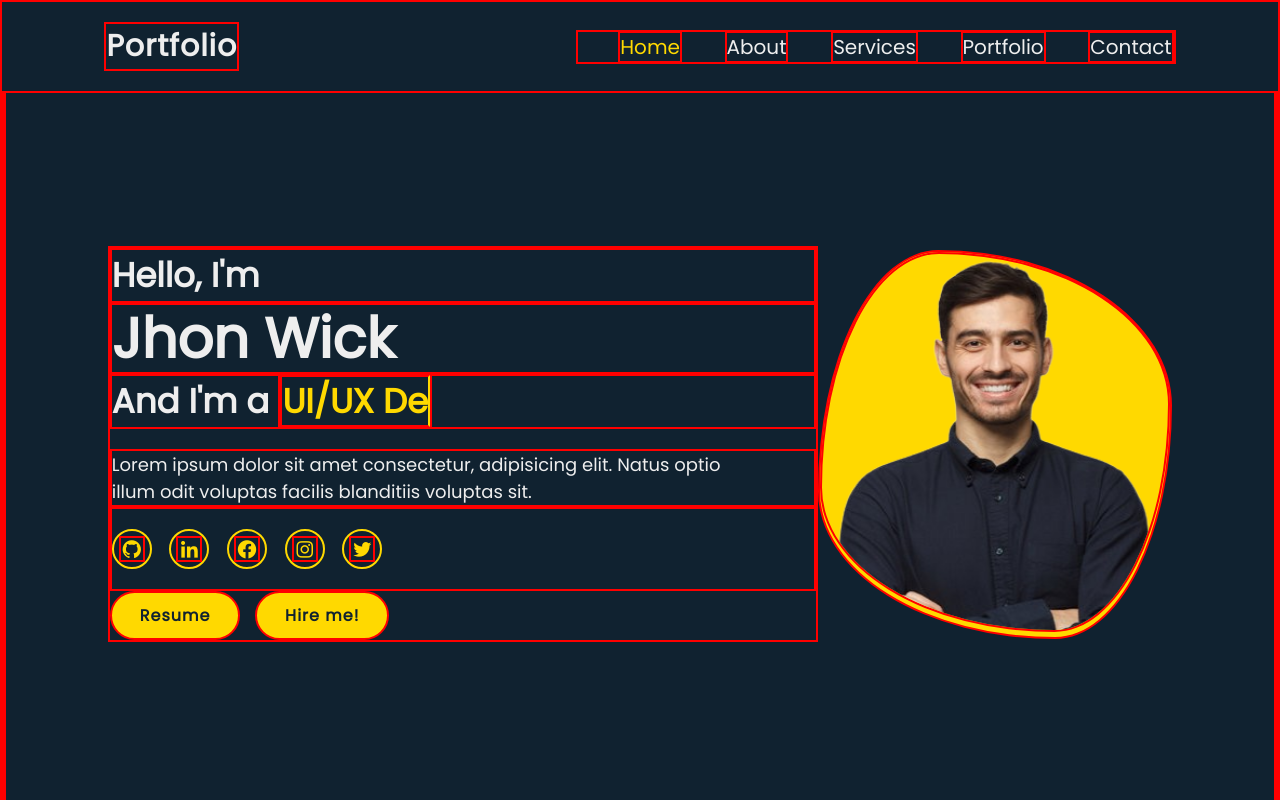
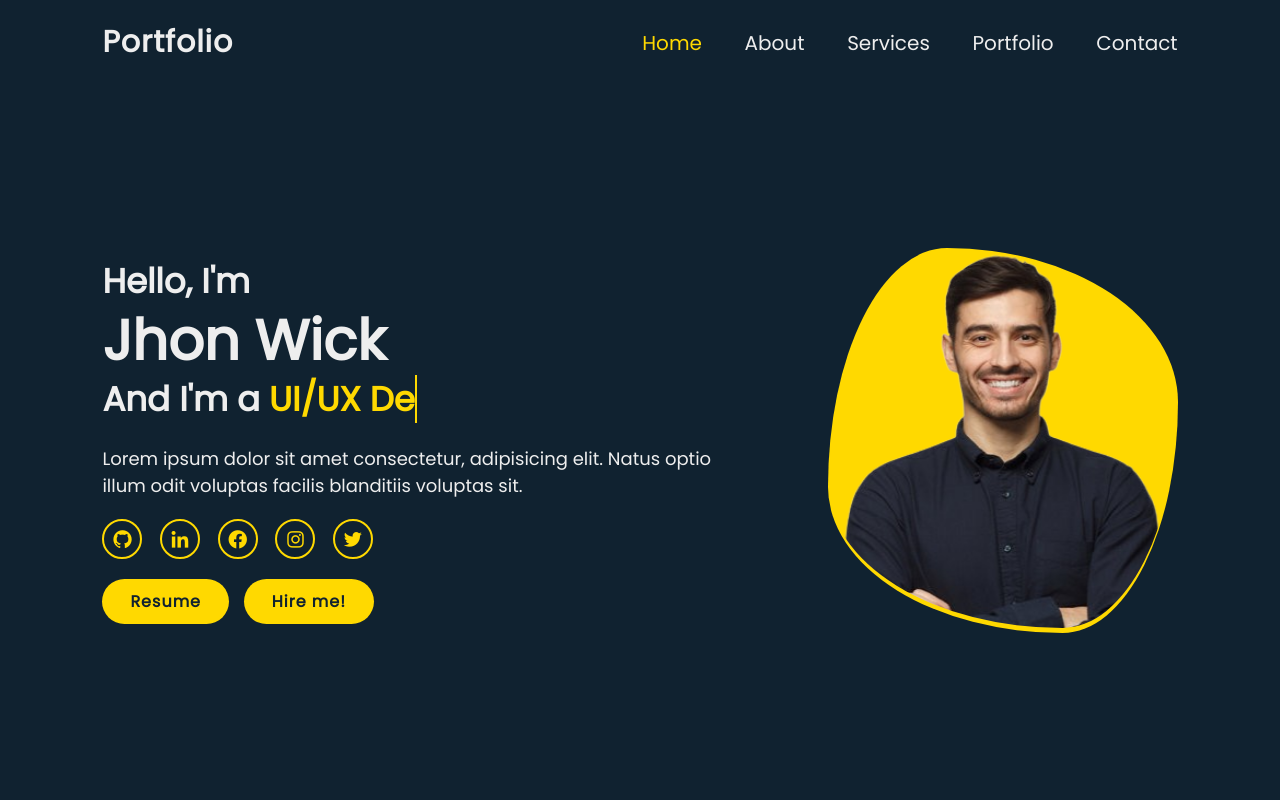
Before and after one commit to tharuntadisetty04/flazetech, a plain HTML site: page index.html in a window 1280 px wide. Shown: the top 800 px of the page. Drawn offline with nearby package versions, Linux system fonts and the light colour scheme.

Commit message:
Bug fixed

```diff
--- a/assets/css/style.css
+++ b/assets/css/style.css
@@ -9,8 +9,7 @@
     font-family: poppins;
     box-sizing: border-box;
     scroll-behavior: smooth;
-/*     border: none; */
-    border : 2px solid red;
+    border: none;
     outline: none;
     text-decoration: none;
 }
@@ -37,7 +36,7 @@ span {
 /* navbar design */
 .header {
     display: flex;
-    width: 100%;
+    width: 100vw;
     justify-content: space-between;
     align-items: center;
     position: fixed;
```
